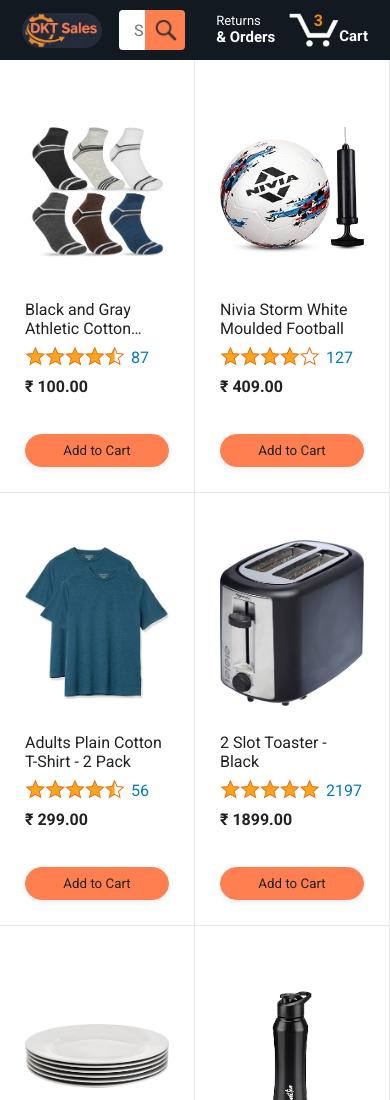
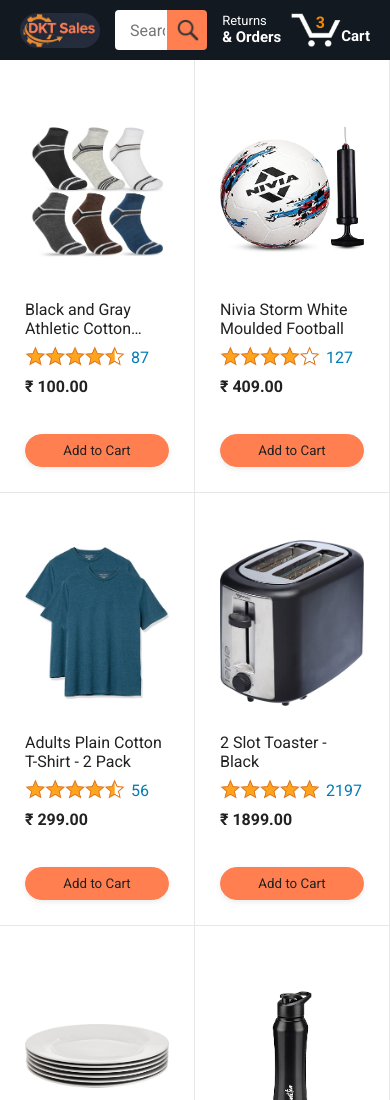
Before and after one commit to Dhiraj-Projects/Shopping-App, a plain HTML site: page home.html in a window 390 px wide. Shown: the top 1100 px of the page. Drawn offline with Linux system fonts and the light colour scheme.

Commit message:
adjust the header css

```diff
--- a/styles/shared/home-header.css
+++ b/styles/shared/home-header.css
@@ -141,4 +141,13 @@
   .search-button {
     width: 40px;
   }
+  .home-header-right-section{
+  width: auto;
+  }
+  .header-link{
+    padding: 4px;
+  }
+  .cart-quantity{
+    left:20px;
+  }
 }
```
